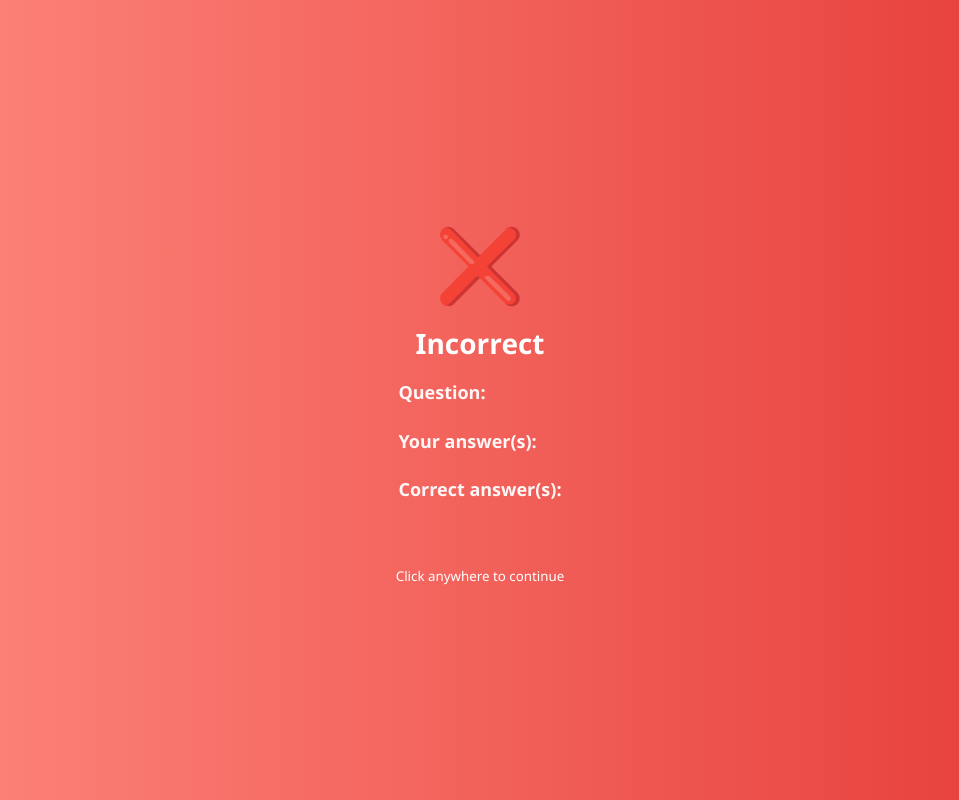
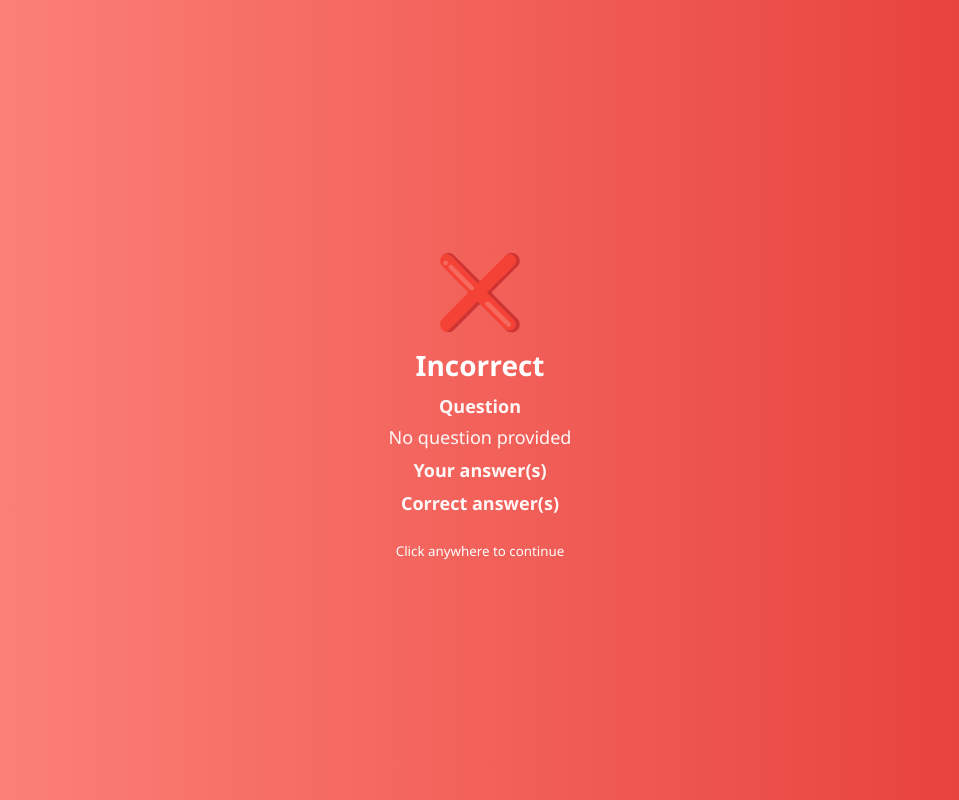
Before and after one commit to christensenandrew455-cell/Testifyai, a Next.js app: page /incorrect in a window 1280 px wide. Shown: the whole page, without its empty margins (160-1119 px from the left). Built offline with nearby package versions, Linux system fonts and the light colour scheme.

Commit message:
Update page.js

```diff
--- a/app/incorrect/page.js
+++ b/app/incorrect/page.js
@@ -6,127 +6,66 @@ function IncorrectContent() {
   const router = useRouter();
   const searchParams = useSearchParams();
 
-  const rawQuestion = searchParams.get("question") || "";
-  const rawUser = searchParams.get("userAnswer") || "[]";
-  const rawCorrect = searchParams.get("correctAnswer") || "[]";
-  const explanation = searchParams.get("explanation") || "";
+  const rawQuestion = decodeURIComponent(searchParams.get("question") || "No question provided");
+  let rawUser = decodeURIComponent(searchParams.get("userAnswer") || "[]");
+  let rawCorrect = decodeURIComponent(searchParams.get("correctAnswer") || "[]");
+  const explanation = decodeURIComponent(searchParams.get("explanation") || "");
   const index = Number(searchParams.get("index") || 0);
 
   const [canContinue, setCanContinue] = useState(false);
+  useEffect(()=>{const t=setTimeout(()=>setCanContinue(true),2000);return()=>clearTimeout(t);},[]);
 
-  useEffect(() => {
-    const timer = setTimeout(() => setCanContinue(true), 2000);
-    return () => clearTimeout(timer);
-  }, []);
+  let parsedUser=[],parsedCorrect=[];
+  try{parsedUser=JSON.parse(rawUser);}catch{parsedUser=rawUser;}
+  try{parsedCorrect=JSON.parse(rawCorrect);}catch{parsedCorrect=rawCorrect;}
 
-  let parsedUser = [];
-  let parsedCorrect = [];
+  let questionObj=null;
+  try{const stored=sessionStorage.getItem("testData");if(stored){const parsed=JSON.parse(stored);questionObj=parsed.questions?.[index]||null;}}catch{}
 
-  try {
-    parsedUser = JSON.parse(decodeURIComponent(rawUser));
-  } catch {}
-  try {
-    parsedCorrect = JSON.parse(decodeURIComponent(rawCorrect));
-  } catch {}
-
-  let questionObj = null;
-  try {
-    const stored = sessionStorage.getItem("testData");
-    if (stored) {
-      const parsed = JSON.parse(stored);
-      questionObj = parsed.questions?.[index] || null;
-    }
-  } catch {}
-
-  function mapToLetterText(answerValue, questionObj) {
-    if (answerValue === null || answerValue === undefined) return "—";
-    const answers = questionObj?.answers || [];
-
-    const isTrueFalse =
-      Array.isArray(answers) &&
-      answers.length === 2 &&
-      answers.every((a) =>
-        ["true", "false"].includes(String(a).trim().toLowerCase())
-      );
-
-    const mapSingle = (val) => {
-      if (val === null || val === undefined) return "";
-      if (typeof val === "number" && answers[val] !== undefined) {
-        const raw = answers[val];
-        if (isTrueFalse) return String(raw);
-        return `${String.fromCharCode(65 + val)}. ${raw}`;
-      }
-      if (isTrueFalse || answers.length === 0) return String(val);
-      const idx = answers.indexOf(val);
-      if (idx !== -1)
-        return `${String.fromCharCode(65 + idx)}. ${val}`;
+  function mapToLetterText(answerValue,questionObj){
+    if(answerValue===null||answerValue===undefined)return"—";
+    const answers=questionObj?.answers||[];
+    const isTrueFalse=Array.isArray(answers)&&answers.length===2&&answers.every(a=>["true","false"].includes(String(a).trim().toLowerCase()));
+    const mapSingle=val=>{
+      if(val===null||val===undefined)return"";
+      if(typeof val==="number"&&answers[val]!==undefined){const raw=answers[val];if(isTrueFalse)return String(raw);return `${String.fromCharCode(65+val)}. ${raw}`;}
+      if(isTrueFalse||answers.length===0)return String(val);
+      const idx=answers.indexOf(val);
+      if(idx!==-1)return `${String.fromCharCode(65+idx)}. ${val}`;
       return String(val);
     };
-
-    return Array.isArray(answerValue)
-      ? answerValue.map(mapSingle).join(", ")
-      : mapSingle(answerValue);
+    return Array.isArray(answerValue)?answerValue.map(mapSingle).join(", "):mapSingle(answerValue);
   }
 
-  const displayUser = mapToLetterText(parsedUser, questionObj);
-  const displayCorrect = mapToLetterText(parsedCorrect, questionObj);
+  const displayUser=mapToLetterText(parsedUser,questionObj);
+  const displayCorrect=mapToLetterText(parsedCorrect,questionObj);
 
-  const handleContinue = () => {
-    if (!canContinue) return;
-    sessionStorage.setItem("currentIndex", String(index + 1));
-    router.push("/test/controller");
-  };
+  const handleContinue=()=>{if(!canContinue)return;sessionStorage.setItem("currentIndex",String(index+1));router.push("/test/controller");};
 
   return (
-    <div
-      onClick={handleContinue}
-      style={{
-        height: "100vh",
-        width: "100vw",
-        display: "flex",
-        flexDirection: "column",
-        justifyContent: "center",
-        alignItems: "center",
-        background: "linear-gradient(to right, #ff8a80, #e53935)",
-        color: "white",
-        textAlign: "center",
-        fontFamily: "Segoe UI, Roboto, sans-serif",
-        cursor: canContinue ? "pointer" : "default",
-        padding: "20px",
-        transition: "opacity 0.3s ease",
-        opacity: canContinue ? 1 : 0.8,
-      }}
-    >
-      <div style={{ fontSize: 72, marginBottom: 12 }}>❌</div>
-      <h1 style={{ fontSize: 28, marginBottom: 16, fontWeight: 800 }}>
-        Incorrect
-      </h1>
+    <div onClick={handleContinue} style={{height:"100vh",width:"100vw",display:"flex",flexDirection:"column",justifyContent:"center",alignItems:"center",background:"linear-gradient(to right, #ff8a80, #e53935)",color:"white",textAlign:"center",fontFamily:"Segoe UI, Roboto, sans-serif",cursor:canContinue?"pointer":"default",padding:"20px",transition:"opacity 0.3s ease",opacity:canContinue?1:0.8}}>
+      <div style={{fontSize:72,marginBottom:8}}>❌</div>
+      <h1 style={{fontSize:28,marginBottom:8,fontWeight:800}}>Incorrect</h1>
 
-      <div style={{ maxWidth: 760, marginBottom: 10, textAlign: "left" }}>
-        <p><strong>Question:</strong> {rawQuestion}</p>
-        <p><strong>Your answer(s):</strong> {displayUser}</p>
-        <p><strong>Correct answer(s):</strong> {displayCorrect}</p>
+      <div style={{maxWidth:760,textAlign:"center"}}>
+        <p style={{fontWeight:700,margin:0}}>Question</p>
+        <p style={{margin:"2px 0 4px 0"}}>{rawQuestion}</p>
+
+        <p style={{fontWeight:700,margin:"4px 0 2px 0"}}>Your answer(s)</p>
+        <p style={{margin:"2px 0 4px 0"}}>{displayUser}</p>
+
+        <p style={{fontWeight:700,margin:"4px 0 2px 0"}}>Correct answer(s)</p>
+        <p style={{margin:"2px 0 4px 0"}}>{displayCorrect}</p>
+
+        {explanation && <>
+          <p style={{fontWeight:700,margin:"4px 0 2px 0"}}>Explanation</p>
+          <p style={{margin:"2px 0 4px 0"}}>{explanation}</p>
+        </>}
       </div>
 
-      {explanation && (
-        <p style={{ maxWidth: 760, marginTop: 12, opacity: 0.95 }}>
-          💡 {explanation}
-        </p>
-      )}
-
-      <div style={{ marginTop: 30 }}>
-        <small>
-          {canContinue ? "Click anywhere to continue" : "Please wait..."}
-        </small>
-      </div>
+      <small style={{marginTop:20}}>{canContinue?"Click anywhere to continue":"Please wait..."}</small>
     </div>
   );
 }
 
-export default function IncorrectPage() {
-  return (
-    <Suspense fallback={null}>
-      <IncorrectContent />
-    </Suspense>
-  );
-}
+export default function IncorrectPage() { return <Suspense fallback={null}><IncorrectContent/></Suspense>; }
```
